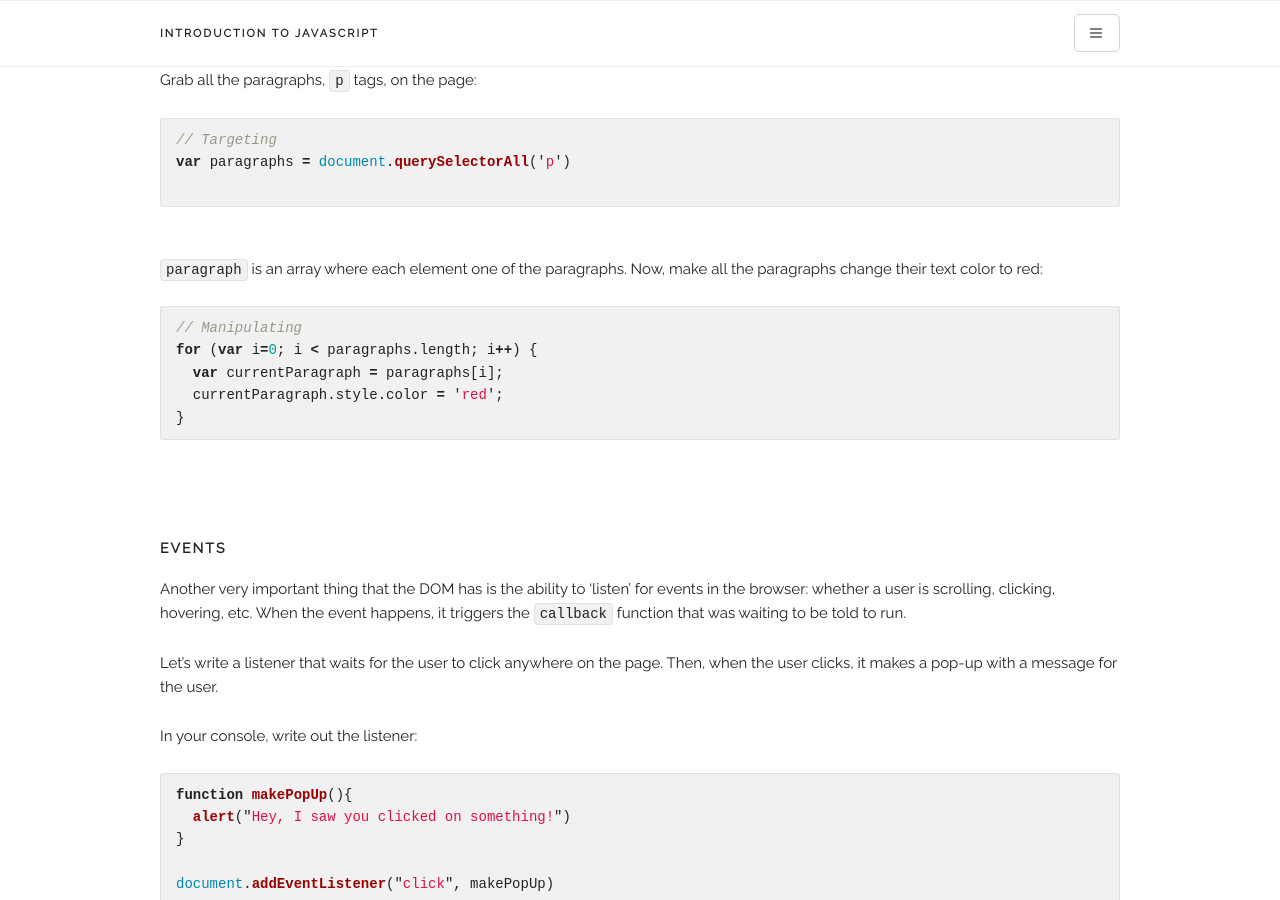
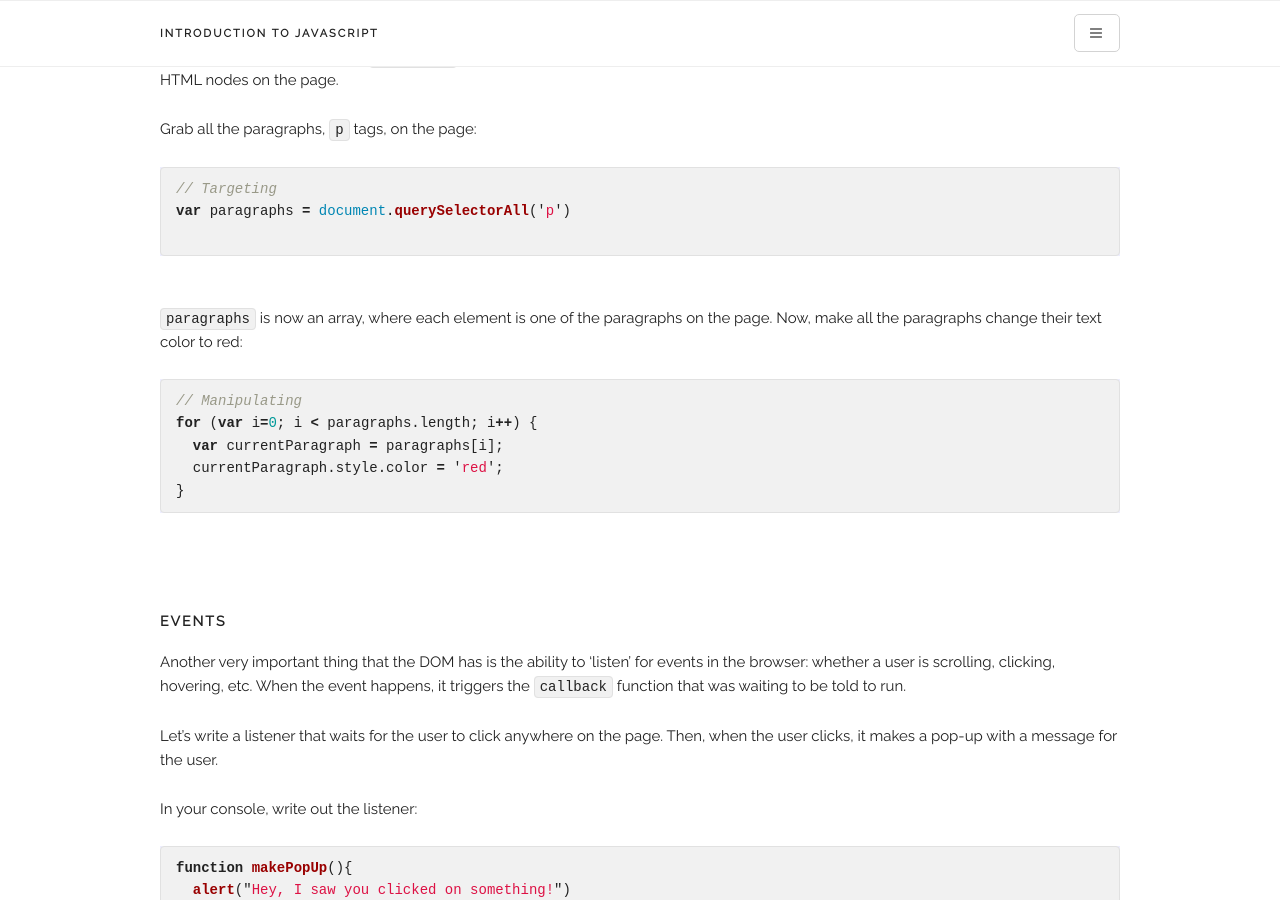
Before and after one commit to mindplace/wix-js-class, a Jekyll site: the page built from _posts/2017-03-27-class-five.md, in a window 1280 px wide and 900 px high, scrolled down 4032 px. Built offline with Jekyll 4.4.1, drawn with Linux system fonts in a browser that asks for light colours; comment, search, counter and statistics services are not loaded.

Commit message:
fix typos

````diff
--- a/_posts/2017-03-27-class-five.md
+++ b/_posts/2017-03-27-class-five.md
@@ -72,6 +72,8 @@ In practice, what this means is one of two things:
 
 For the purposes of this class, we won't be talking about the 2nd use case (even though it's becoming hugely popular and altering the way front-end programming is happening).
 
+<br>
+
 <h3 class="header small-header">What does 'manipulating DOM elements' mean?</h3>
 
 The initial DOM is whatever is loaded when the page is loaded and its main root node is called `document`.
@@ -113,7 +115,7 @@ var paragraphs = document.querySelectorAll('p')
 
 ```
 
-`paragraph` is an array where each element one of the paragraphs. Now, make all the paragraphs change their text color to red:
+`paragraphs` is now an array, where each element is one of the paragraphs on the page. Now, make all the paragraphs change their text color to red:
 
 ```javascript
 // Manipulating
````
